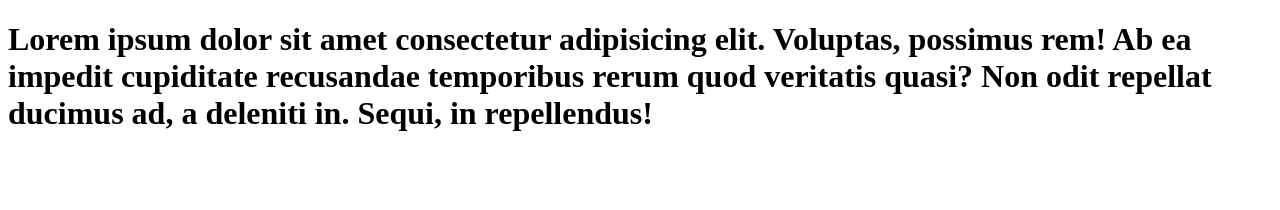
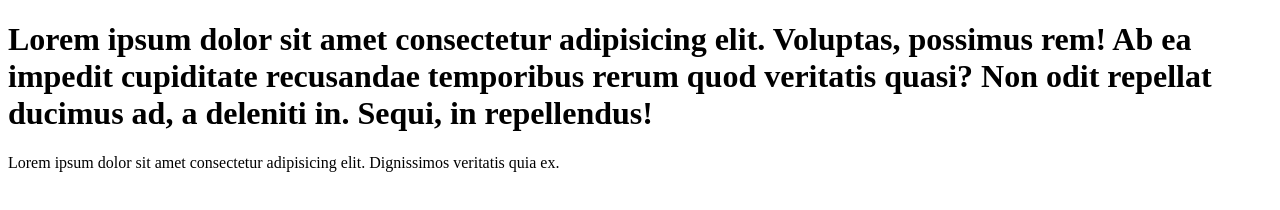
Before and after one commit to anuragprajapati4153/git-learn, a plain HTML site: page index.html in a window 1280 px wide. Drawn offline with Linux system fonts and the light colour scheme.

Commit message:
paragraph is added

```diff
--- a/index.html
+++ b/index.html
@@ -11,6 +11,7 @@
     <h1>Lorem ipsum dolor sit amet consectetur adipisicing elit. Voluptas, possimus rem! Ab ea impedit cupiditate
         recusandae temporibus rerum quod veritatis quasi? Non odit repellat ducimus ad, a deleniti in. Sequi, in
         repellendus!</h1>
+    <p>Lorem ipsum dolor sit amet consectetur adipisicing elit. Dignissimos veritatis quia ex.</p>
 </body>
 
 </html>
```
